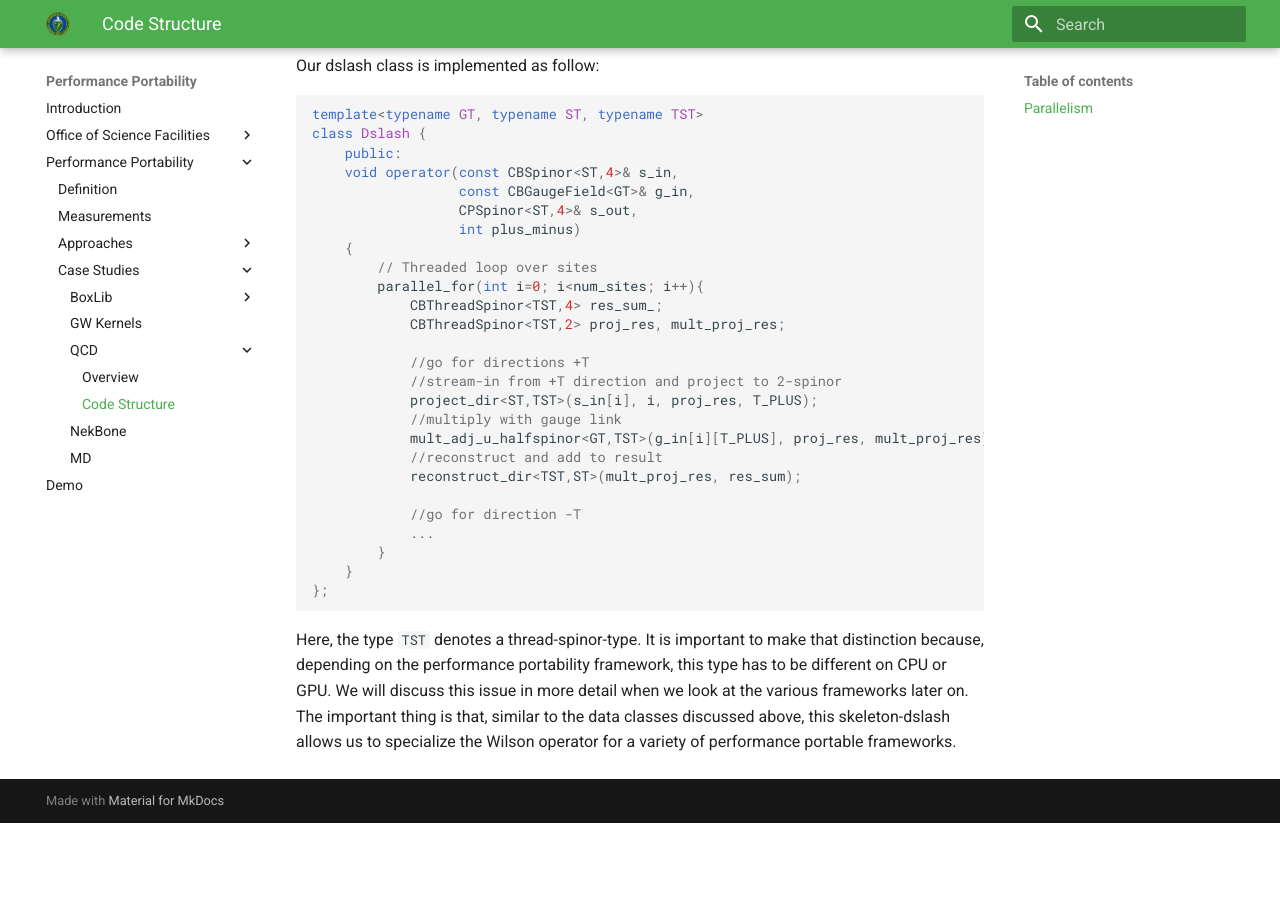
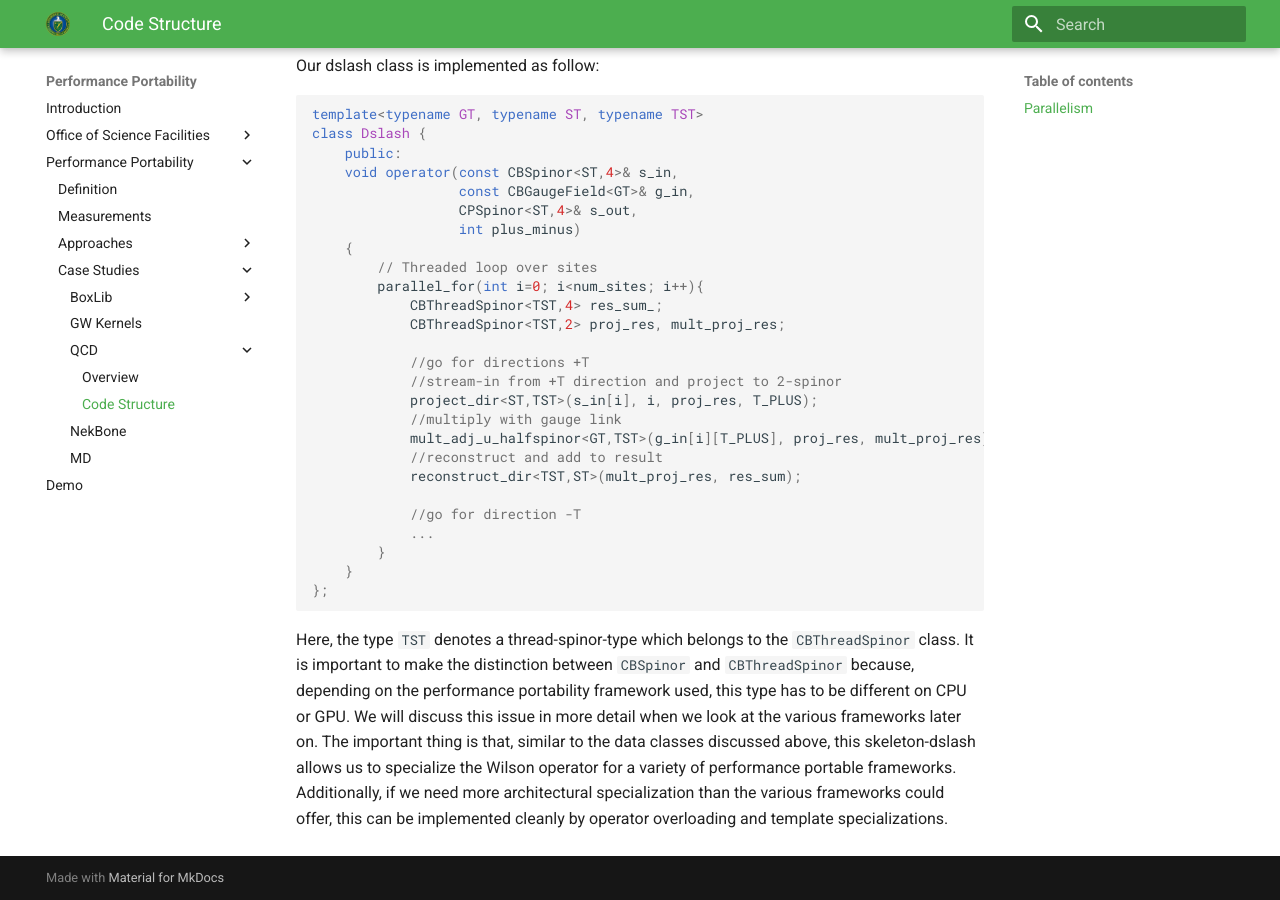
Before and after one commit to jrdeslippe/perfportsite, an MkDocs documentation site: the page built from docs/case_studies/qcd/code_structure.md, in a window 1280 px wide and 900 px high, scrolled down 1416 px. Built offline with MkDocs 1.6.1 and Material for MkDocs 9.7.7, drawn with Linux system fonts in a browser that asks for light colours; old or Windows-style settings are respelled for this version of MkDocs; before the commit the page ends 2239 px from its top, so only the background shows below that; some of the changed text lies outside the part shown.

Commit message:
finished basic QCD intro

````diff
--- a/docs/case_studies/qcd/code_structure.md
+++ b/docs/case_studies/qcd/code_structure.md
@@ -1,6 +1,6 @@
 # Code Structure
 
-Our testcode is written in C++ and designed completely from scratch. We use type definitions, templates, template-specialization, overloading and other C++ features to provide flexibility in changing precision, testing datatypes which help vectorization and also making it easier to hide architecture dependent code. The general idea is to decompose the problem into a loop over lattice site and then for each lattice site we:
+Our testcode is written in C++ and designed completely from scratch. We use type definitions, templates, template-specialization, overloading and other C++ features to provide flexibility in changing precision, testing datatypes which help vectorization and also making it easier to hide architecture dependent code. The general idea is to decompose the problem into a loop over lattice site and then for each lattice site and each direction, we:
 
 * stream-in the relevant spinors (or block of spinors in case of multiple right hand sides) from memory
 * project 4-spinors to 2-spinors
@@ -69,4 +69,4 @@
 };
 ```
 
-Here, the type ```TST``` denotes a thread-spinor-type. It is important to make that distinction because, depending on the performance portability framework, this type has to be different on CPU or GPU. We will discuss this issue in more detail when we look at the various frameworks later on. The important thing is that, similar to the data classes discussed above, this skeleton-dslash allows us to specialize the Wilson operator for a variety of performance portable frameworks.
+Here, the type ```TST``` denotes a thread-spinor-type which belongs to the ```CBThreadSpinor``` class. It is important to make the distinction between ```CBSpinor``` and ```CBThreadSpinor``` because, depending on the performance portability framework used, this type has to be different on CPU or GPU. We will discuss this issue in more detail when we look at the various frameworks later on. The important thing is that, similar to the data classes discussed above, this skeleton-dslash allows us to specialize the Wilson operator for a variety of performance portable frameworks. Additionally, if we need more architectural specialization than the various frameworks could offer, this can be implemented cleanly by operator overloading and template specializations.
````
